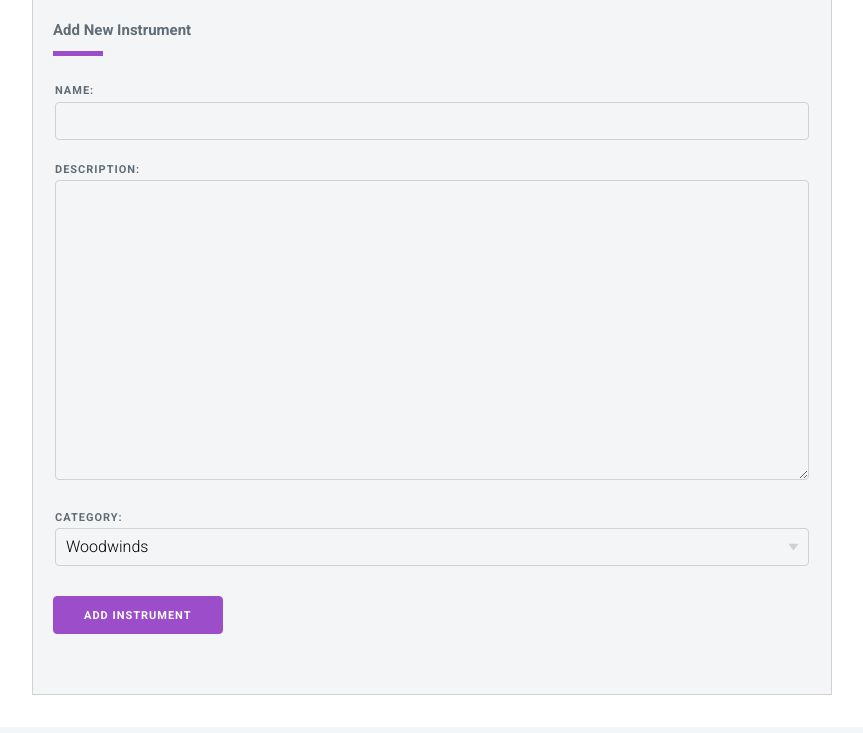
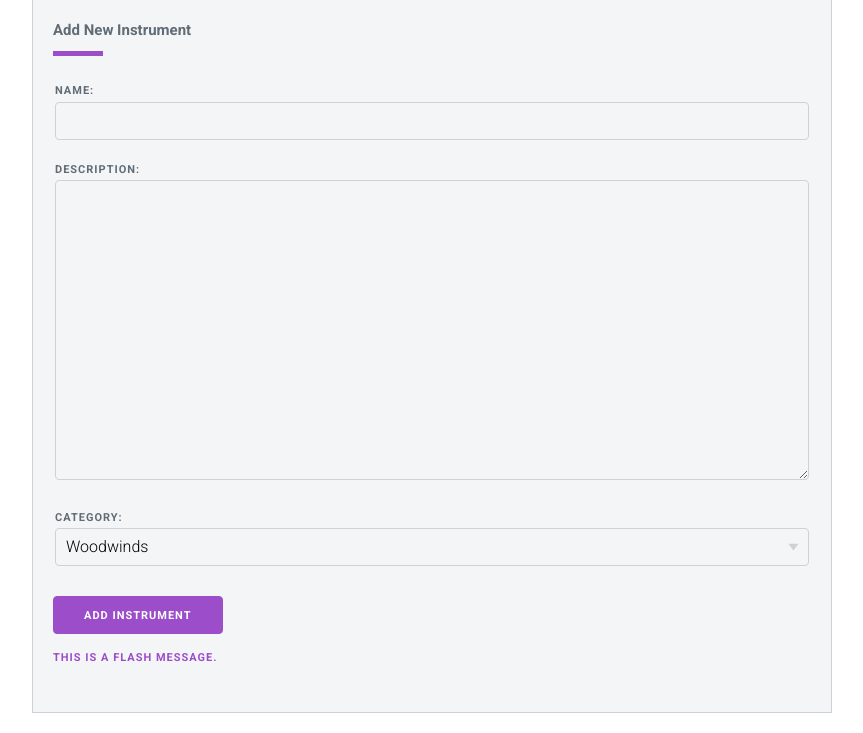
Before and after one commit to rrjoson/udacity-item-catalog, a Flask app: page /catalog/add in a window 1280 px wide. Shown: the part 73-806 px from the top of the page, without its empty margins (208-1071 px from the left). Before the commit the page ends 768 px from the top, so only its background shows below. Run offline with Flask 2, Linux system fonts and the light colour scheme; some libraries are stand-ins or nearby versions.

Commit message:
feat: Add static error flash messages for CRUD

```diff
--- a/static/style.css
+++ b/static/style.css
@@ -2,6 +2,15 @@
 
 ul {
 	list-style-type: none;
+}
+
+.flash__message {
+	display: block;
+	font-size: 1.1rem;
+	font-weight: 700;
+	letter-spacing: .1rem;
+	text-transform: uppercase;
+	color: #9b4dca;
 }
 
 /* Base Template */
--- a/templates/addCategoryItem.html
+++ b/templates/addCategoryItem.html
@@ -23,6 +23,7 @@
 					</select>
 				</fieldset>
 				<input type="submit" value="add instrument">
+				<p class="flash__message">This is a flash message.</p>
 			</form>
 		</div>
 	</div>
--- a/templates/editCategoryItem.html
+++ b/templates/editCategoryItem.html
@@ -24,6 +24,7 @@
 				</fieldset>
 				<a href="{{url_for('showCategoryItem', catalog_id = categoryItem.category_id ,item_id = categoryItem.id )}}" class="button button-outline">Back</a>
 				<input type="submit" value="Save">
+				<p class="flash__message">This is a flash message.</p>
 			</form>
 		</div>
 	</div>
```
